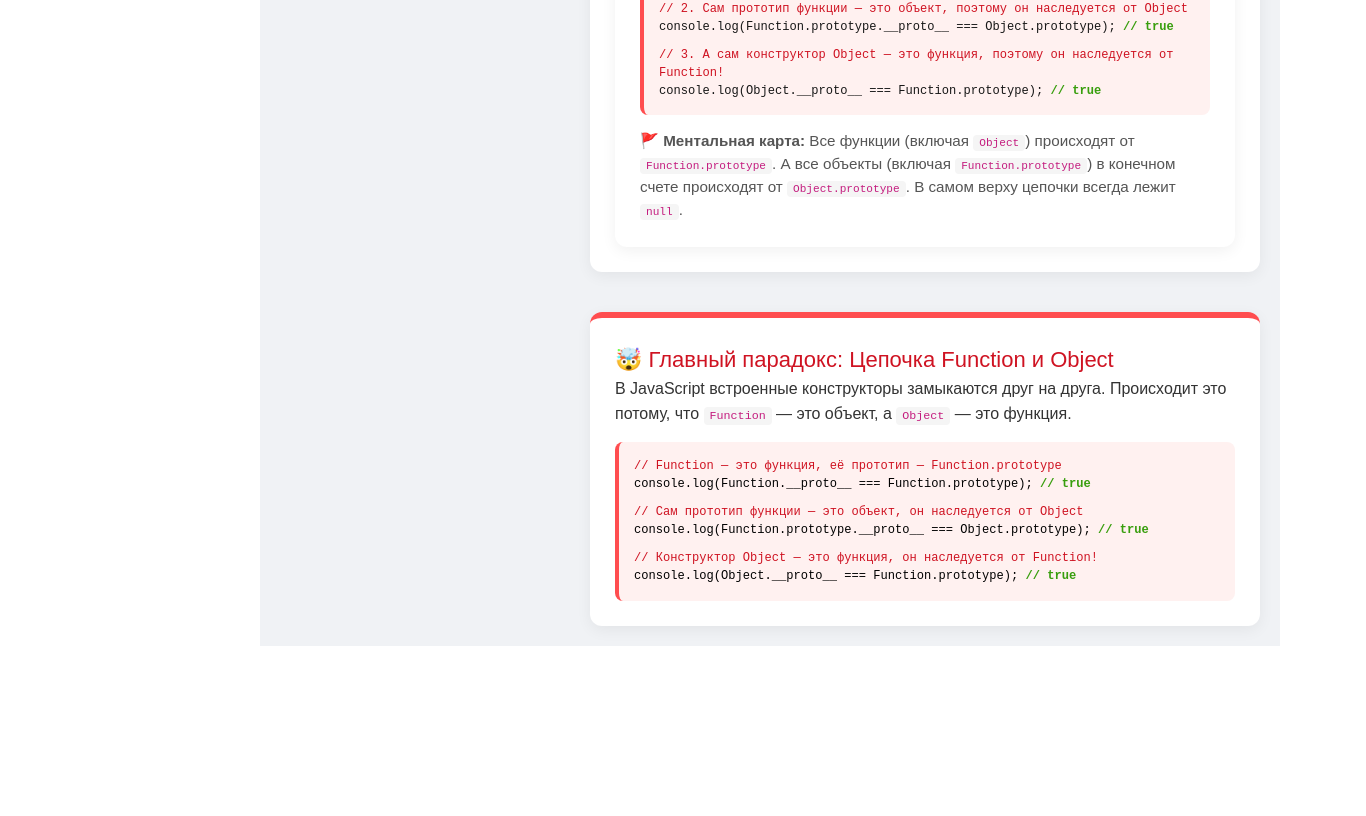
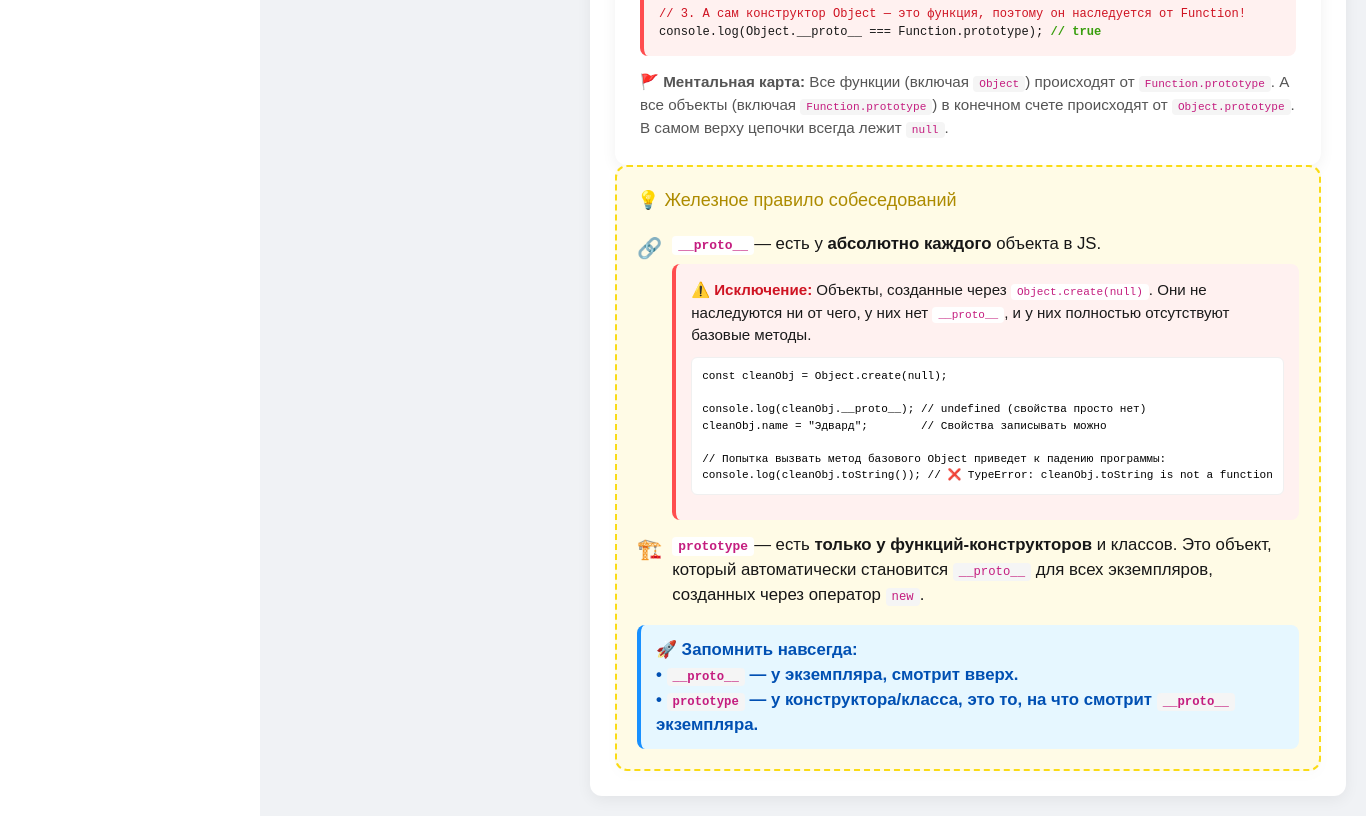
Before and after one commit to tymanskaya/next, a Next.js app: page /jsoop in a window 1280 px wide. Shown: the part 1435-2251 px from the top of the page, 1366 px wide, since content can reach past the window. Before the commit the page ends 2081 px from the top, so only its background shows below. Built offline with nearby package versions, Linux system fonts and the light colour scheme.

Commit message:
prototype

```diff
--- a/app/jsoop/page.tsx
+++ b/app/jsoop/page.tsx
@@ -76,6 +76,8 @@ export default function JavaScriptOOP() {
 
             {/* Правый основной Контент */}
             <main style={{ flex: 1, display: 'flex', flexDirection: 'column', gap: '40px' }}>
+                {/* Карточка железного правила с идеальным выводом */}
+
 
                 {/* Секция 1: База ООП */}
                 <section id="oopBase" style={{
@@ -176,37 +178,78 @@ console.log(myArray.__proto__ === Array.prototype); // true
                         <p style={{ marginTop: '15px', fontSize: '0.95em', color: '#555' }}>
                             🚩 <b>Ментальная карта:</b> Все функции (включая <code style={codeInlineStyle}>Object</code>) происходят от <code style={codeInlineStyle}>Function.prototype</code>. А все объекты (включая <code style={codeInlineStyle}>Function.prototype</code>) в конечном счете происходят от <code style={codeInlineStyle}>Object.prototype</code>. В самом верху цепочки всегда лежит <code style={codeInlineStyle}>null</code>.
                         </p>
+
                     </section>
+                    <div style={{
+                        backgroundColor: '#fffbe6',
+                        padding: '20px',
+                        borderRadius: '12px',
+                        border: '2px dashed #fadb14',
+                        boxShadow: '0 4px 15px rgba(0,0,0,0.02)',
+                        fontFamily: 'sans-serif',
+                        display: 'flex',
+                        flexDirection: 'column',
+                        gap: '12px'
+                    }}>
+                        <h3 style={{ margin: '0 0 5px 0', color: '#ad8b00', fontSize: '18px', display: 'flex', alignItems: 'center', gap: '8px' }}>
+                            💡 Железное правило собеседований
+                        </h3>
 
-                </section>
+                        <div style={{ display: 'flex', flexDirection: 'column', gap: '12px', fontSize: '1.05em', lineHeight: '1.5' }}>
 
-                {/* Секция 3: Парадокс Function vs Object */}
-                <section id="prototypeParadox" style={{
-                    backgroundColor: '#fff',
-                    padding: '25px',
-                    borderRadius: '12px',
-                    borderTop: '6px solid #ff4d4f',
-                    boxShadow: '0 4px 15px rgba(0,0,0,0.06)',
-                    scrollMarginTop: '40px'
-                }}>
-                    <h2 style={{ marginTop: 0, color: '#cf1322', fontSize: '22px' }}>🤯 Главный парадокс: Цепочка Function и Object</h2>
-                    <div style={{ display: 'flex', flexDirection: 'column', gap: '15px' }}>
-                        <p style={{ margin: 0, lineHeight: '1.6', color: '#333' }}>
-                            В JavaScript встроенные конструкторы замыкаются друг на друга. Происходит это потому, что <code style={codeInlineStyle}>Function</code> &mdash; это объект, а <code style={codeInlineStyle}>Object</code> &mdash; это функция.
-                        </p>
+                            {/* Пункт про __proto__ */}
+                            <div style={{ display: 'flex', alignItems: 'flex-start', gap: '10px' }}>
+                                <span style={{ fontSize: '1.2em', marginTop: '2px' }}>🔗</span>
+                                <div style={{ width: '100%' }}>
+                                    <code style={{ ...codeInlineStyle, backgroundColor: '#fff', fontSize: '0.95em', fontWeight: 'bold' }}>__proto__</code>
+                                    &mdash; есть у <b>абсолютно каждого</b> объекта в JS.
 
-                        <div style={{ backgroundColor: '#fff1f0', padding: '15px', borderRadius: '8px', borderLeft: '4px solid #ff4d4f', fontFamily: 'monospace', fontSize: '0.93em' }}>
-                            <div style={{ color: '#cf1322' }}>// Function — это функция, её прототип — Function.prototype</div>
-                            <div style={{ color: '#000' }}>console.log(Function.__proto__ === Function.prototype); <span style={{ color: '#389e0d', fontWeight: 'bold' }}>// true</span></div>
+                                    {/* ИСКЛЮЧЕНИЕ С ВШИТЫМ КОДОМ */}
+                                    <div style={{ backgroundColor: '#fff1f0', padding: '15px', borderRadius: '8px', borderLeft: '4px solid #ff4d4f', fontSize: '0.9em', marginTop: '8px', color: '#1a1a1a' }}>
+                                        <span style={{ color: '#cf1322', fontWeight: 'bold' }}>⚠️ Исключение:</span> Объекты, созданные через <code style={{ ...codeInlineStyle, backgroundColor: '#fff' }}>Object.create(null)</code>. Они не наследуются ни от чего, у них нет <code style={{ ...codeInlineStyle, backgroundColor: '#fff' }}>__proto__</code>, и у них полностью отсутствуют базовые методы.
 
-                            <div style={{ color: '#cf1322', marginTop: '10px' }}>// Сам прототип функции — это объект, он наследуется от Object</div>
-                            <div style={{ color: '#000' }}>console.log(Function.prototype.__proto__ === Object.prototype); <span style={{ color: '#389e0d', fontWeight: 'bold' }}>// true</span></div>
+                                        <pre style={{ ...codeBlockStyle, backgroundColor: '#fff', border: '1px solid #f0f0f0', marginTop: '10px', padding: '10px' }}>
+{`const cleanObj = Object.create(null);
 
-                            <div style={{ color: '#cf1322', marginTop: '10px' }}>// Конструктор Object — это функция, он наследуется от Function!</div>
-                            <div style={{ color: '#000' }}>console.log(Object.__proto__ === Function.prototype); <span style={{ color: '#389e0d', fontWeight: 'bold' }}>// true</span></div>
+console.log(cleanObj.__proto__); // undefined (свойства просто нет)
+cleanObj.name = "Эдвард";        // Свойства записывать можно
+
+// Попытка вызвать метод базового Object приведет к падению программы:
+console.log(cleanObj.toString()); // ❌ TypeError: cleanObj.toString is not a function`}
+                    </pre>
+                                    </div>
+                                </div>
+                            </div>
+
+                            {/* Пункт про prototype */}
+                            <div style={{ display: 'flex', alignItems: 'flex-start', gap: '10px' }}>
+                                <span style={{ fontSize: '1.2em', marginTop: '2px' }}>🏗️</span>
+                                <div>
+                                    <code style={{ ...codeInlineStyle, backgroundColor: '#fff', fontSize: '0.95em', fontWeight: 'bold' }}>prototype</code>
+                                    &mdash; есть <b>только у функций-конструкторов</b> и классов. Это объект, который автоматически становится <code style={codeInlineStyle}>__proto__</code> для всех экземпляров, созданных через оператор <code style={codeInlineStyle}>new</code>.
+                                </div>
+                            </div>
+
+                            {/* ВАШ ФИНАЛЬНЫЙ ВЫВОД В ОДНУ СТРОКУ */}
+                            <div style={{
+                                backgroundColor: '#e6f7ff',
+                                padding: '12px 15px',
+                                borderRadius: '8px',
+                                borderLeft: '4px solid #1890ff',
+                                fontSize: '1em',
+                                fontWeight: 'bold',
+                                color: '#0050b3',
+                                marginTop: '5px'
+                            }}>
+                                🚀 Запомнить навсегда:<br/>
+                                • <code style={codeInlineStyle}>__proto__</code> &mdash; у экземпляра, смотрит вверх.<br/>
+                                • <code style={codeInlineStyle}>prototype</code> &mdash; у конструктора/класса, это то, на что смотрит <code style={codeInlineStyle}>__proto__</code> экземпляра.
+                            </div>
                         </div>
                     </div>
                 </section>
+
+
 
             </main>
         </div>
```
